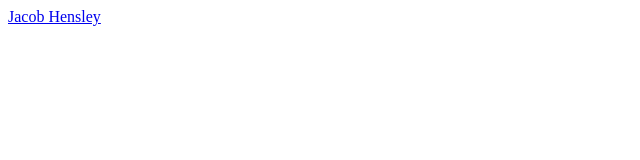
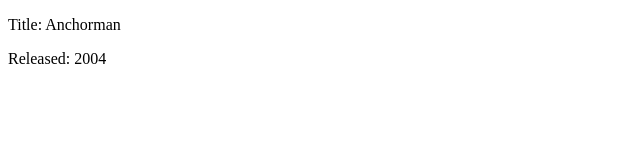
Before and after one commit to jacobrhensley/VueJS, a plain HTML site: page simplesetup/index.html in a window 1280 px wide. Shown: the whole page, without its empty margins (0-640 px from the left). Drawn offline with Linux system fonts and the light colour scheme.

Commit message:
Excercise 1

```diff
--- a/simplesetup/index.html
+++ b/simplesetup/index.html
@@ -8,7 +8,8 @@
 </head>
 <body>
     <div id="app">
-        <a v-bind:href="devSite" target="_blank">{{ getFullName() }}</h1>
+        <p>Title: {{ title }}</p>
+        <p>Released: {{ released }}</p>
     </div>
 </body>
 </html>
@@ -17,9 +18,8 @@
     new Vue({
         el: '#app',
         data: {
-            firstName: 'Jacob',
-            lastName: 'Hensley',
-            devSite: 'https://jacobhensley.dev/'
+            title: 'Anchorman',
+            released: '2004'
         },
         methods: {
             getFullName: function() {
```
